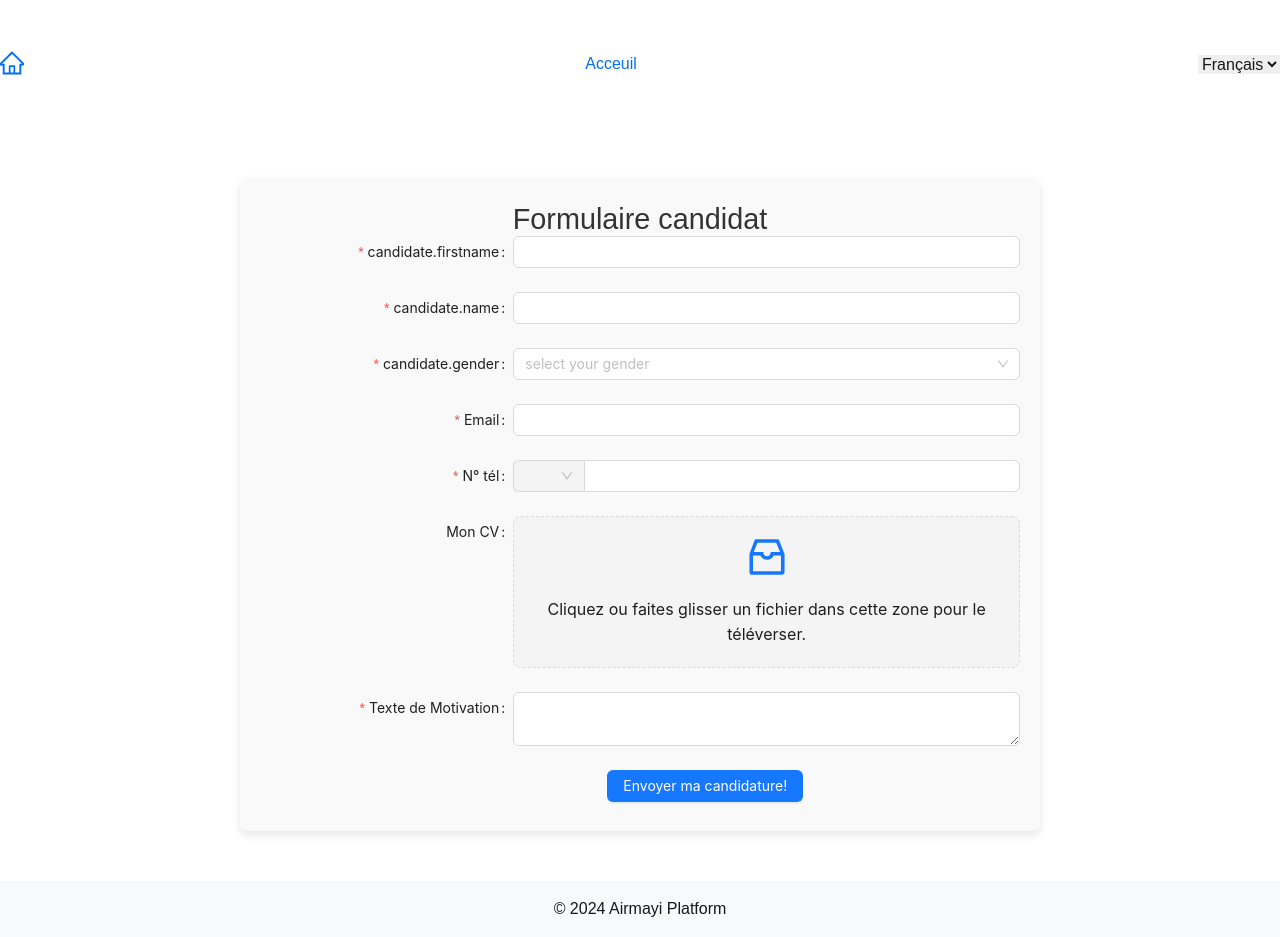
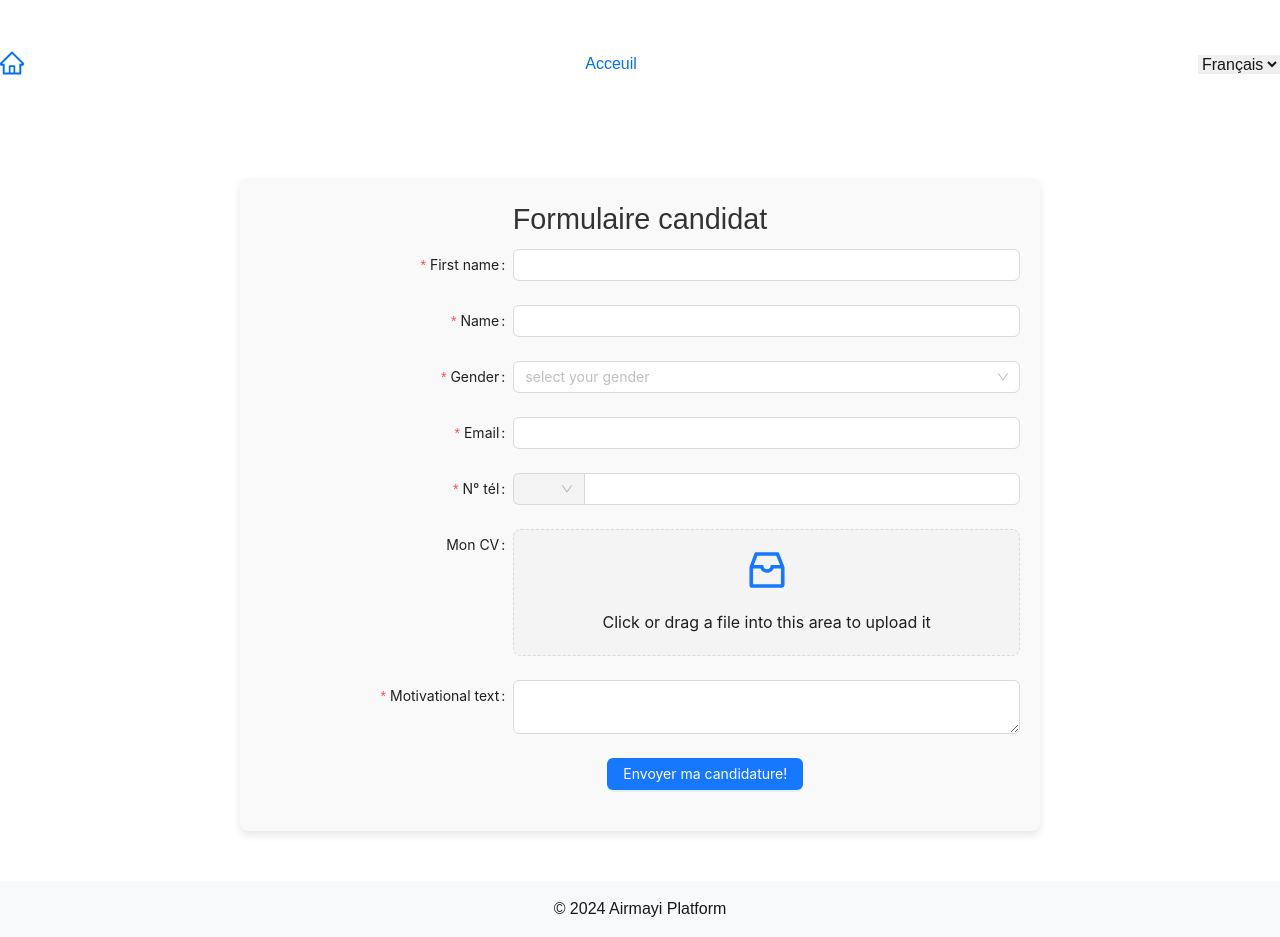
Before and after one commit to MDSiyam07/Airmayi-Platform, a Next.js app: page /en/candidate in a window 1280 px wide. Built offline with nearby package versions, Linux system fonts and the light colour scheme.

Commit message:
[-] Delete japanese translation

```diff
--- /dev/null
+++ b/app/[locale]/components/AsynIntlLoader.js
@@ -0,0 +1,31 @@
+'use client';
+
+import { useEffect, useState } from 'react';
+import { NextIntlClientProvider } from 'next-intl';
+
+export default function AsyncIntlLoader({ locale, children }) {
+    const [messages, setMessages] = useState(null);
+
+    useEffect(() => {
+        async function fetchMessages() {
+            try {
+                const msgs = (await import(`../../messages/${locale}.json`)).default;
+                setMessages(msgs);
+            } catch (error) {
+                console.error(`Failed to load messages for locale "${locale}"`, error);
+            }
+        }
+
+        fetchMessages();
+    }, [locale]);
+
+    if (!messages) {
+        return <div>Loading...</div>; // Vous pouvez personnaliser cet état de chargement.
+    }
+
+    return (
+        <NextIntlClientProvider locale={locale} messages={messages}>
+            {children}
+        </NextIntlClientProvider>
+    );
+}
--- a/app/[locale]/components/CandidateForm.js
+++ b/app/[locale]/components/CandidateForm.js
@@ -170,13 +170,13 @@ const CandidateForm = () => {
                     <p className="ant-upload-drag-icon">
                         <InboxOutlined />
                     </p>
-                    <p className="ant-upload-text">Cliquez ou faites glisser un fichier dans cette zone pour le téléverser.</p>
+                    <p className="ant-upload-text">{t('dragger_space')}</p>
                     </Upload.Dragger>
                 </Form.Item>
             </Form.Item>
 
             <Form.Item
-                label="Texte de Motivation"
+                label={t('text_area')}
                 name="TextArea"
                 rules={[
                 {
--- a/app/[locale]/components/LanguageChanger.js
+++ b/app/[locale]/components/LanguageChanger.js
@@ -14,7 +14,6 @@ export default function LanguageChanger({ locale }) {
     <select value={locale} onChange={handleChange}>
       <option value="fr">Français</option>
       <option value="en">English</option>
-      <option value="ja">日本語</option>
       <option value="es">Español</option>
     </select>
   );
--- a/app/[locale]/page.js
+++ b/app/[locale]/page.js
@@ -16,13 +16,13 @@ export default function Home() {
                     <Link href="/candidate">
                         <Button className="custom-button type--A" shape="round" icon={<UserOutlined />} size="large">
                             <span className='button__text'>{t('candidate_button')}</span>
-                            <div class="button__drow1"></div>
+                            <div className="button__drow1"></div>
                         </Button>
                     </Link>
                     <Link href="/recruiter">
                         <Button className="custom-button type--A" shape="round" icon={<TeamOutlined />} size="large">
                             <span className='button__text'>{t('recruiter_button')}</span>
-                            <div class="button__drow1"></div>
+                            <div className="button__drow1"></div>
                         </Button>
                     </Link>
                 </div>
--- a/messages/en.json
+++ b/messages/en.json
@@ -1 +1 @@
-{"recruiter":{"access_message":"Access to the candidate form","select_button":"Select a candidate to view their information","submit_sentence":"Please submit an application via the candidate form to see the list","title_listpage":"List of candidates"},"home":{"candidate_button":"I am a candidate","header":"Who are you","links":{"candidate":"Candidate","recruiter":"Recruiter","thanks":"Thanks"},"recruiter_button":"I am a recruiter"}}
+{"candidate":{"dragger":"Drag","dragger_space":"Click or drag a file into this area to upload it","email":"E-mail","firstname":"First name","gender":"Gender","name":"Name","phone":"Phone number","text_area":"Motivational text"},"recruiter":{"access_message":"Access to the candidate form","select_button":"Select a candidate to view their information","submit_sentence":"Please submit an application via the candidate form to see the list","title_listpage":"List of candidates"},"home":{"candidate_button":"I am a candidate","header":"Who are you","links":{"candidate":"Candidate","recruiter":"Recruiter","thanks":"Thanks"},"recruiter_button":"I am a recruiter"}}
--- a/messages/es.json
+++ b/messages/es.json
@@ -1 +1 @@
-{"recruiter":{"access_message":"Acceso al formulario de candidato","select_button":"Seleccione un candidato para ver su información","submit_sentence":"Envíe una solicitud a través del formulario de candidato para ver la lista.","title_listpage":"Lista de candidatos"},"home":{"candidate_button":"soy candidato","header":"Quién eres","links":{"candidate":"Candidato","recruiter":"Reclutador","thanks":"Gracias"},"recruiter_button":"soy un reclutador"}}
+{"candidate":{"dragger":"Arrastrador","dragger_space":"Haga clic o arrastre un archivo a esta área para cargarlo.","email":"Correo electrónico","firstname":"Nombre de pila","gender":"Género","name":"Nombre","phone":"Número de teléfono","text_area":"Texto motivacional"},"recruiter":{"access_message":"Acceso al formulario de candidato","select_button":"Seleccione un candidato para ver su información","submit_sentence":"Envíe una solicitud a través del formulario de candidato para ver la lista.","title_listpage":"Lista de candidatos"},"home":{"candidate_button":"soy candidato","header":"Quién eres","links":{"candidate":"Candidato","recruiter":"Reclutador","thanks":"Gracias"},"recruiter_button":"soy un reclutador"}}
--- a/messages/fr.json
+++ b/messages/fr.json
@@ -1 +1 @@
-{"recruiter":{"access_message":"Accès au formulaire candidat","select_button":"Sélectionnez un candidat pour voir ses informations","submit_sentence":"Veuillez soumettre une candidature via le formulaire candidat pour voir la liste","title_listpage":"Liste des candidats"},"home":{"candidate_button":"Je suis candidat","header":"Qui êtes vous","links":{"candidate":"Candidate","recruiter":"Recruiter","thanks":"Thanks"},"recruiter_button":"Je suis recruteur"}}
+{"candidate":{"dragger":"Dragger","dragger_space":"Cliquez ou faites glisser un fichier dans cette zone pour le téléverser","email":"Email","firstname":"First name","gender":"Gender","name":"Name","phone":"N° tél","text_area":"Texte de motivation"},"recruiter":{"access_message":"Accès au formulaire candidat","select_button":"Sélectionnez un candidat pour voir ses informations","submit_sentence":"Veuillez soumettre une candidature via le formulaire candidat pour voir la liste","title_listpage":"Liste des candidats"},"home":{"candidate_button":"Je suis candidat","header":"Qui êtes vous","links":{"candidate":"Candidate","recruiter":"Recruiter","thanks":"Thanks"},"recruiter_button":"Je suis recruteur"}}
--- a/messages/ja.json
+++ b/messages/ja.json
@@ -1 +1 @@
-{"recruiter":{"access_message":"候補者フォームへのアクセス","select_button":"候補者を選択してその情報を表示します","submit_sentence":"リストを表示するには、候補者フォームから応募を送信してください","title_listpage":"候補者一覧"},"home":{"candidate_button":"私は候補者です","header":"あなたは誰ですか","links":{"candidate":"候補者","recruiter":"採用担当者","thanks":"ありがとう"},"recruiter_button":"私は採用担当者です"}}
+{"candidate":{"dragger":"ドラッガー","dragger_space":"ファイルをクリックまたはこの領域にドラッグしてアップロードします","email":"電子メール","firstname":"ファーストネーム","gender":"性別","name":"名前","phone":"電話番号","text_area":"動機付けのテキスト"},"recruiter":{"access_message":"候補者フォームへのアクセス","select_button":"候補者を選択してその情報を表示します","submit_sentence":"リストを表示するには、候補者フォームから応募を送信してください","title_listpage":"候補者一覧"},"home":{"candidate_button":"私は候補者です","header":"あなたは誰ですか","links":{"candidate":"候補者","recruiter":"採用担当者","thanks":"ありがとう"},"recruiter_button":"私は採用担当者です"}}
```
Also changed, not shown: app/[locale]/layout.js (line endings or trailing spaces), 1 other file (tests, documents, lock files or other folders).
